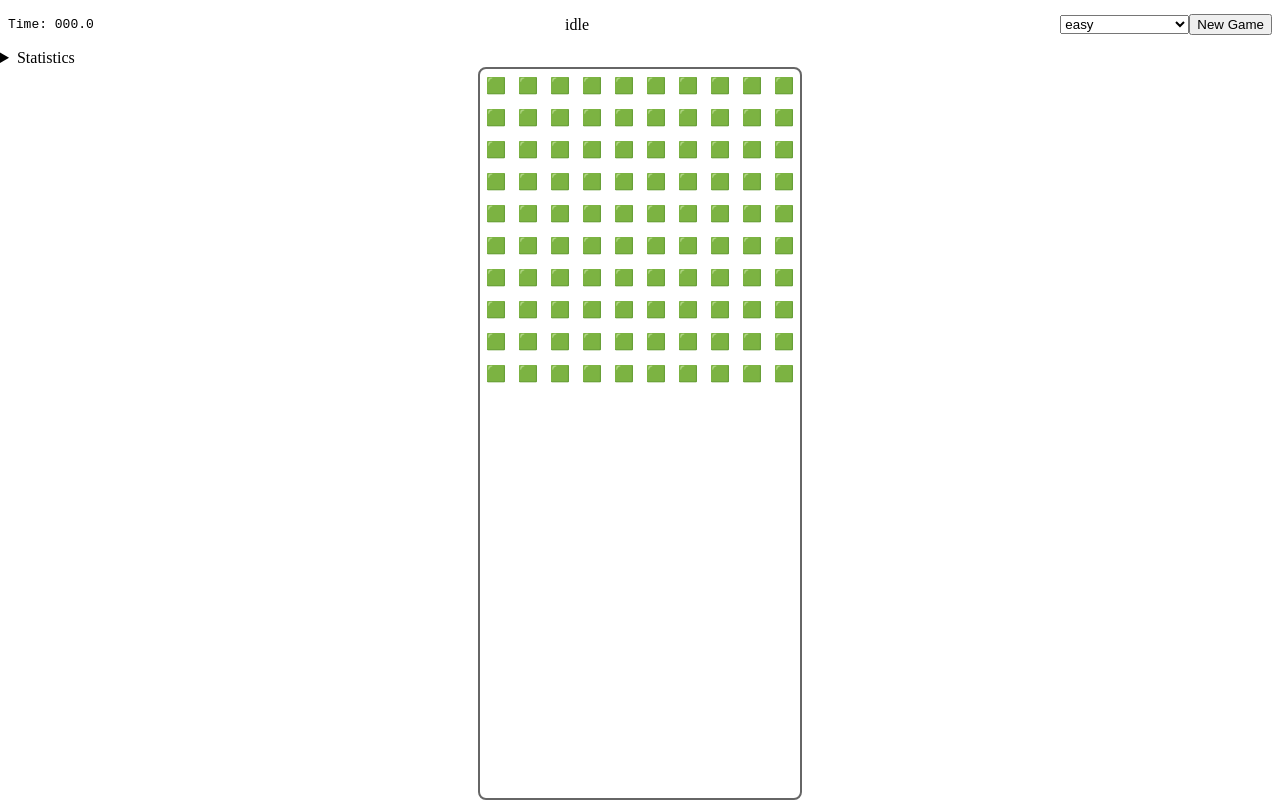
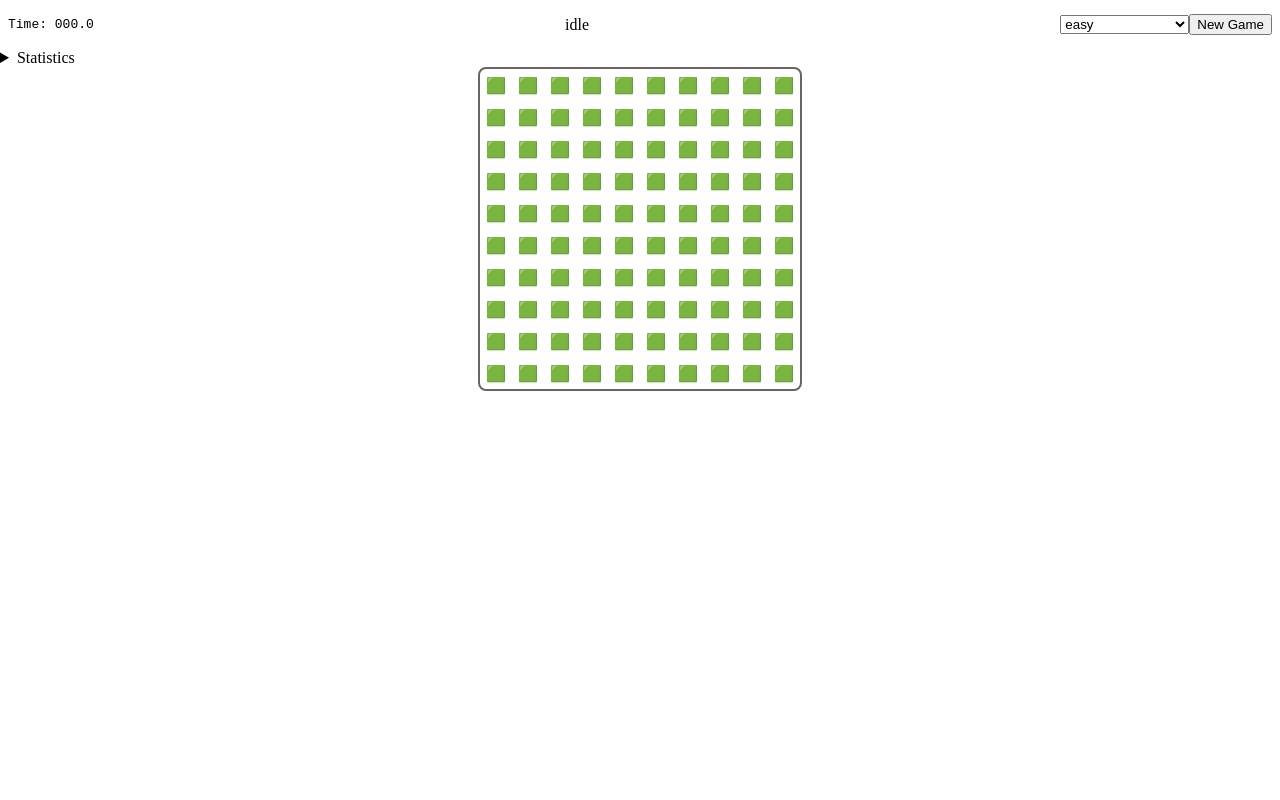
Before and after one commit to EnixCoda/MineSweeper, a React (Vite) app: page / in a window 1280 px wide. Built offline with nearby package versions, Linux system fonts and the light colour scheme.

Commit message:
fix: prevent cells container border over grow

```diff
--- a/src/index.scss
+++ b/src/index.scss
@@ -27,6 +27,7 @@ body {
       justify-self: center;
       border: 2px solid #666;
       border-radius: 8px;
+      height: min-content;
     }
 
     .cell {
```
